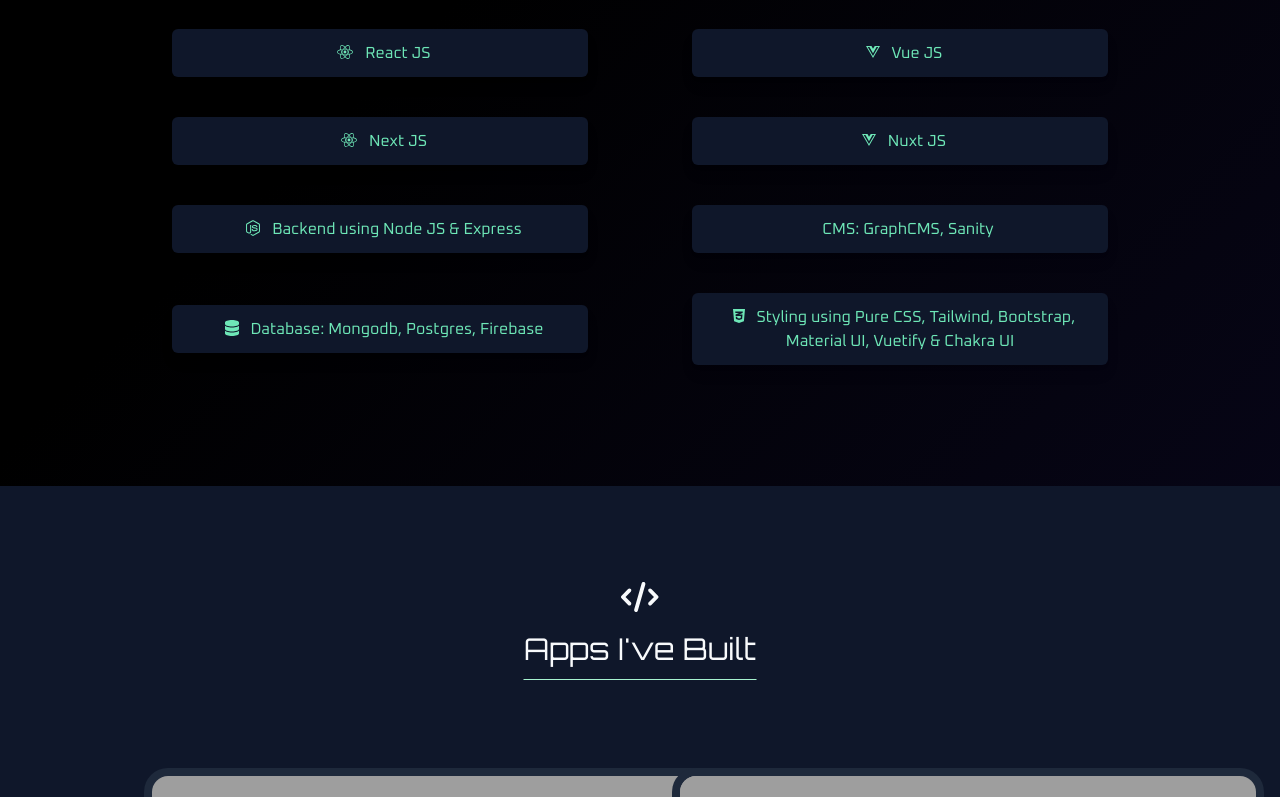
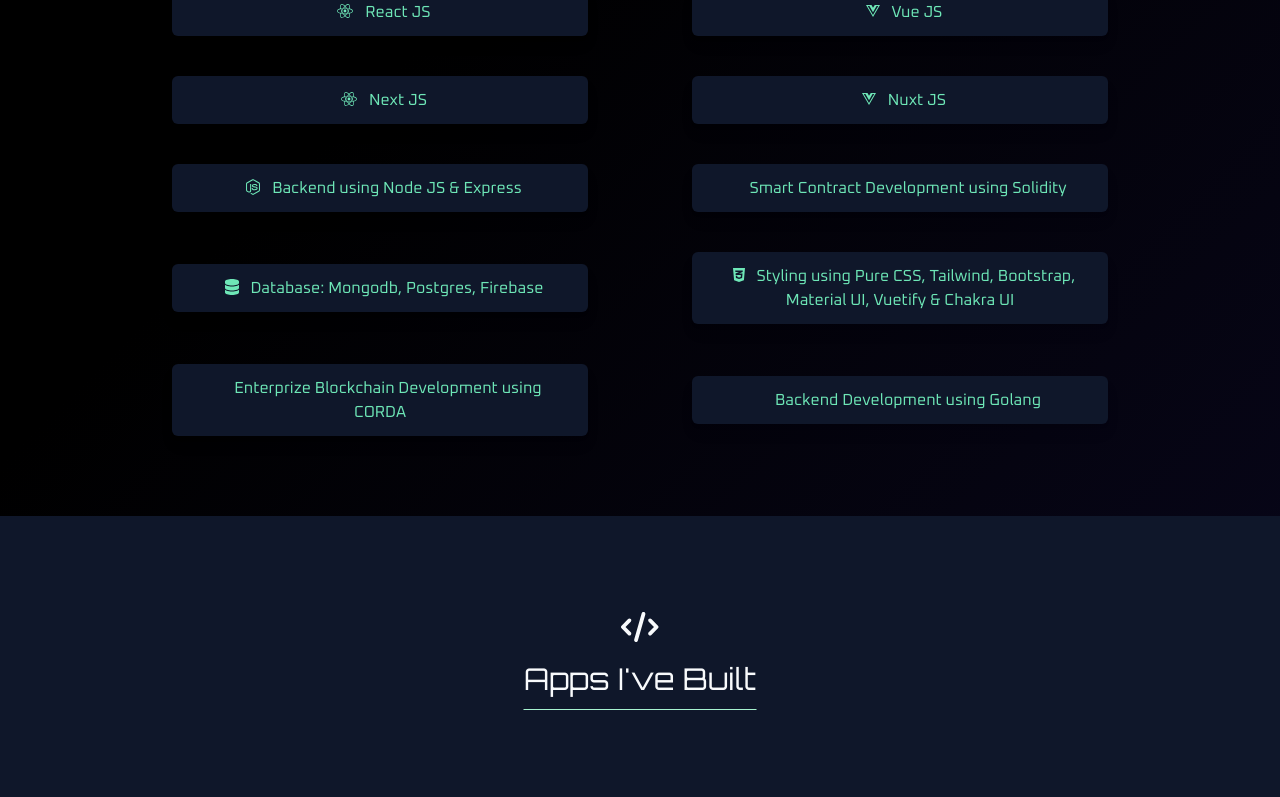
Before and after one commit to FuryACE007/portfolio-website, a React (Vite) app: page / in a window 1280 px wide. Shown: the part 874-1671 px from the top of the page. Built offline with nearby package versions, Linux system fonts and the light colour scheme; grey boxes are pictures that could not be loaded.

Commit message:
Update Skills.jsx

```diff
--- a/src/components/Skills.jsx
+++ b/src/components/Skills.jsx
@@ -33,7 +33,7 @@
       icon: nodeIcon,
     },
     {
-      name: "CMS: GraphCMS, Sanity",
+      name: "Smart Contract Development using Solidity",
       icon: null,
     },
     {
@@ -43,6 +43,14 @@
     {
       name: "Styling using Pure CSS, Tailwind, Bootstrap, Material UI, Vuetify & Chakra UI",
       icon: cssIcon,
+    },
+    {
+      name: "Enterprize Blockchain Development using CORDA",
+      icon: null,
+    },
+    {
+      name: "Backend Development using Golang",
+      icon: null,
     },
   ];
   return (
```
